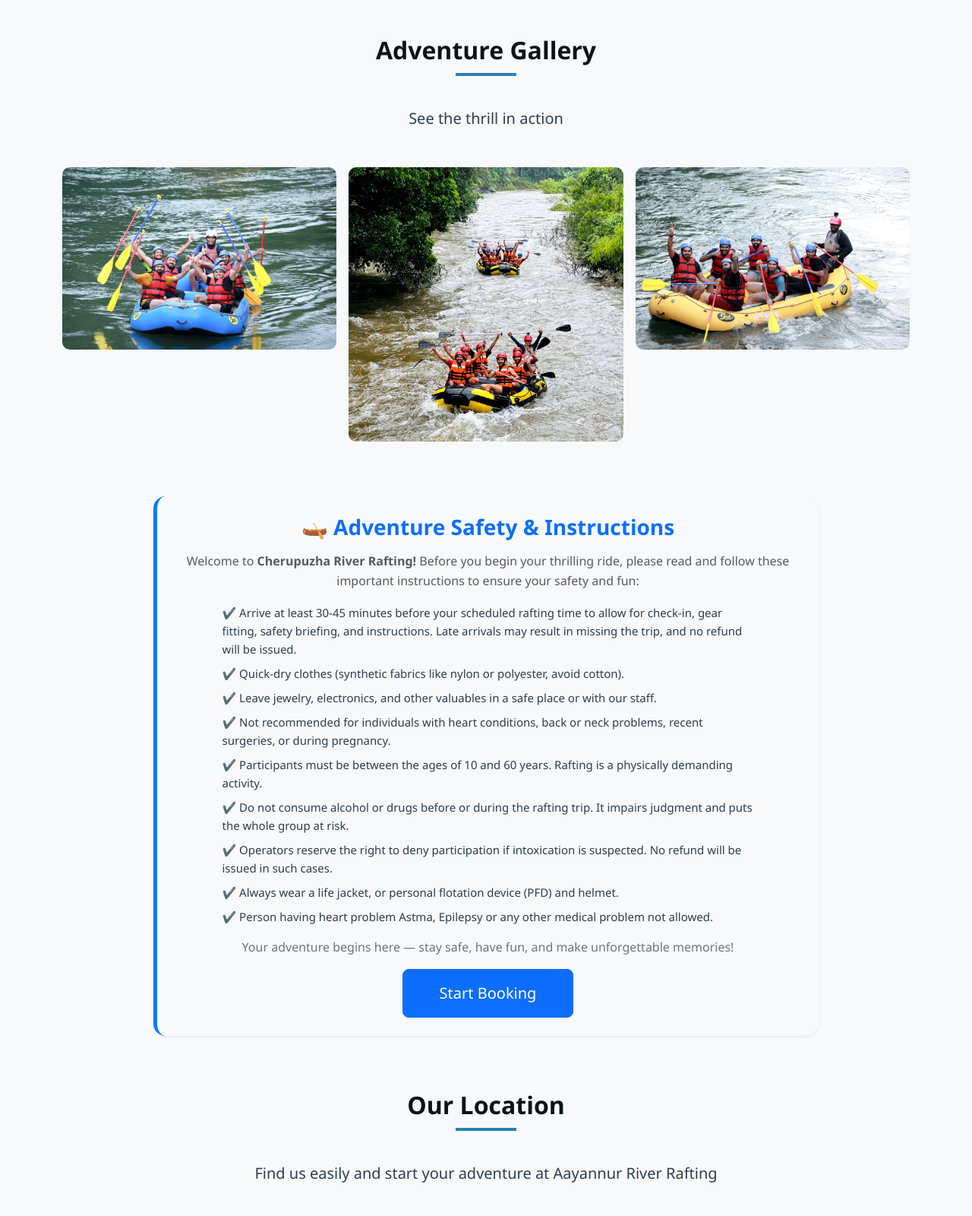
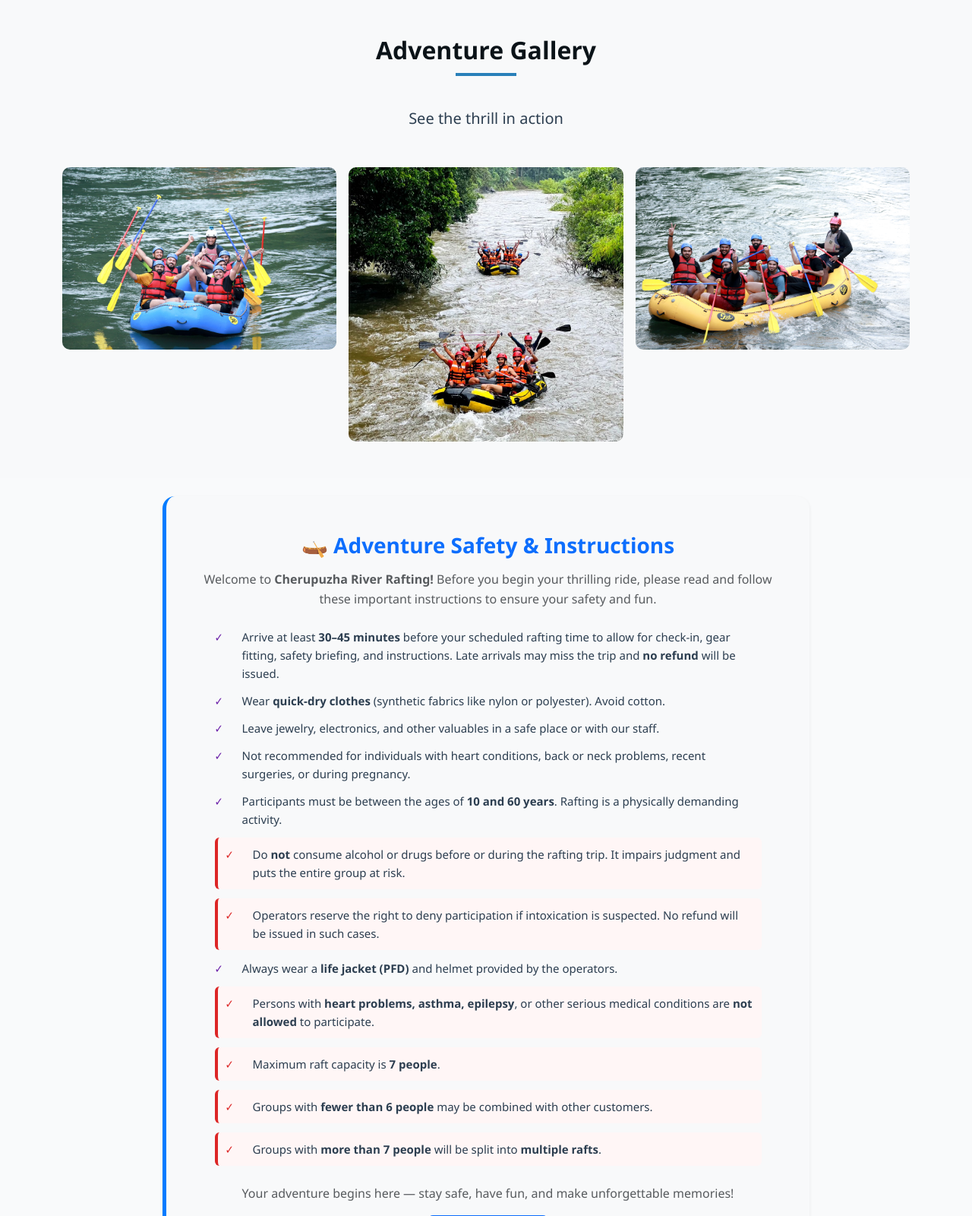
Before and after one commit to lerarestechnologies-gif/rafting, a Flask app: page / in a window 1280 px wide. Shown: the part 1686-3286 px from the top of the page at 76% size. Run offline with Flask 3, Linux system fonts and the light colour scheme; data that the repository does not hold is empty.

Commit message:
your message

```diff
--- a/routes/booking_routes.py
+++ b/routes/booking_routes.py
@@ -5,6 +5,7 @@ from utils.allocation_logic import allocate_raft, load_settings
 from utils.amount_calculator import calculate_total_amount
 from models.raft_model import ensure_rafts_for_date_slot
 from bson.objectid import ObjectId
+import re
 
 booking_bp = Blueprint('booking', __name__)
 
@@ -59,7 +60,17 @@ def book():
     if request.method == 'POST':
         name = request.form.get('name')
         email = request.form.get('email')
-        phone = request.form.get('phone')
+        phone = request.form.get("phone", "").strip()
+
+        # Validate: exactly 10 digits
+        if not re.fullmatch(r"\d{10}", phone):
+            flash("Please enter a valid 10-digit phone number.", "error")
+            return redirect(url_for("booking.book"))
+
+        # Attach country code
+        country_code = "+91"
+        full_phone = f"{country_code}{phone}"
+
         booking_date_str = request.form.get('booking_date')
         slot = request.form.get('slot')
         # validate booking date exists and is a proper future date
--- a/templates/home.html
+++ b/templates/home.html
@@ -150,34 +150,139 @@
   </section>
 
   <!-- Instructions Section -->
-  <section class="instructions-section text-center py-4" id="instructions">
-    <div class="container" style="max-width: 900px;">
-      <div class="instruction-box p-4 shadow-sm bg-light rounded-4">
-        <h3 class="fw-bold text-primary mb-3">🛶 Adventure Safety & Instructions</h3>
-        <p class="text-muted">
-          Welcome to <strong>Cherupuzha River Rafting!</strong> Before you begin your thrilling ride,
-          please read and follow these important instructions to ensure your safety and fun:
-        </p>
-        <ul class="text-start mx-auto mt-3" style="max-width: 700px;">
-          <li>✔️ Arrive at least 30-45 minutes before your scheduled rafting time to allow for check-in, gear fitting, safety briefing, and instructions. Late arrivals may result in missing the trip, and no refund will be issued.</li>
-          <li>✔️ Quick-dry clothes (synthetic fabrics like nylon or polyester, avoid cotton).</li>
-          <li>✔️ Leave jewelry, electronics, and other valuables in a safe place or with our staff.</li>
-          <li>✔️ Not recommended for individuals with heart conditions, back or neck problems, recent surgeries, or during pregnancy.</li>
-          <li>✔️ Participants must be between the ages of 10 and 60 years. Rafting is a physically demanding activity.</li>
-          <li>✔️ Do not consume alcohol or drugs before or during the rafting trip. It impairs judgment and puts the whole group at risk.</li>
-          <li>✔️ Operators reserve the right to deny participation if intoxication is suspected. No refund will be issued in such cases.</li>
-          <li>✔️ Always wear a life jacket, or personal flotation device (PFD) and helmet.</li>
-          <li>✔️ Person having heart problem Astma, Epilepsy or any other medical problem not allowed.</li>
+  <section class="instructions-section py-4" id="instructions">
+  <div class="container mx-auto px-4" style="max-width: 900px;">
+    <div class="instruction-box p-5 shadow-sm bg-light rounded-4">
 
-        </ul>
-        <p class="text-secondary mt-3">
-          Your adventure begins here — stay safe, have fun, and make unforgettable memories!
-        </p>
-              <a href="{{ url_for('booking.book') }}" class="btn btn-primary btn-lg px-5 py-3">Start Booking</a>
+      <h3 class="fw-bold text-primary mb-3 text-center">
+        🛶 Adventure Safety & Instructions
+      </h3>
 
+      <p class="text-muted text-center mb-4">
+        Welcome to <strong>Cherupuzha River Rafting!</strong>
+        Before you begin your thrilling ride, please read and follow these important
+        instructions to ensure your safety and fun.
+      </p>
+
+      <ul class="mx-auto text-start list-none p-0" style="max-width:720px;">
+
+        <li style="display:grid;grid-template-columns:24px 1fr;column-gap:12px;margin-bottom:12px;">
+          <span style="color:#6b21a8;font-weight:600;">✓</span>
+          <span>
+            Arrive at least <strong>30–45 minutes</strong> before your scheduled rafting time
+            to allow for check-in, gear fitting, safety briefing, and instructions.
+            Late arrivals may miss the trip and <strong>no refund</strong> will be issued.
+          </span>
+        </li>
+
+        <li style="display:grid;grid-template-columns:24px 1fr;column-gap:12px;margin-bottom:12px;">
+          <span style="color:#6b21a8;font-weight:600;">✓</span>
+          <span>
+            Wear <strong>quick-dry clothes</strong> (synthetic fabrics like nylon or polyester).
+            Avoid cotton.
+          </span>
+        </li>
+
+        <li style="display:grid;grid-template-columns:24px 1fr;column-gap:12px;margin-bottom:12px;">
+          <span style="color:#6b21a8;font-weight:600;">✓</span>
+          <span>
+            Leave jewelry, electronics, and other valuables in a safe place or with our staff.
+          </span>
+        </li>
+
+        <li style="display:grid;grid-template-columns:24px 1fr;column-gap:12px;margin-bottom:12px;">
+          <span style="color:#6b21a8;font-weight:600;">✓</span>
+          <span>
+            Not recommended for individuals with heart conditions, back or neck problems,
+            recent surgeries, or during pregnancy.
+          </span>
+        </li>
+
+        <li style="display:grid;grid-template-columns:24px 1fr;column-gap:12px;margin-bottom:12px;">
+          <span style="color:#6b21a8;font-weight:600;">✓</span>
+          <span>
+            Participants must be between the ages of <strong>10 and 60 years</strong>.
+            Rafting is a physically demanding activity.
+          </span>
+        </li>
+
+        <li style="display:grid;grid-template-columns:24px 1fr;column-gap:12px;margin-bottom:12px;
+                   background:#fff6f6;border-left:4px solid #dc2626;padding:10px;border-radius:6px;">
+          <span style="color:#dc2626;font-weight:700;">✓</span>
+          <span>
+            Do <strong>not</strong> consume alcohol or drugs before or during the rafting trip.
+            It impairs judgment and puts the entire group at risk.
+          </span>
+        </li>
+
+        <li style="display:grid;grid-template-columns:24px 1fr;column-gap:12px;margin-bottom:12px;
+                   background:#fff6f6;border-left:4px solid #dc2626;padding:10px;border-radius:6px;">
+          <span style="color:#dc2626;font-weight:700;">✓</span>
+          <span>
+            Operators reserve the right to deny participation if intoxication is suspected.
+            No refund will be issued in such cases.
+          </span>
+        </li>
+
+        <li style="display:grid;grid-template-columns:24px 1fr;column-gap:12px;margin-bottom:12px;">
+          <span style="color:#6b21a8;font-weight:600;">✓</span>
+          <span>
+            Always wear a <strong>life jacket (PFD)</strong> and helmet provided by the operators.
+          </span>
+        </li>
+
+        <li style="display:grid;grid-template-columns:24px 1fr;column-gap:12px;margin-bottom:12px;
+                   background:#fff6f6;border-left:4px solid #dc2626;padding:10px;border-radius:6px;">
+          <span style="color:#dc2626;font-weight:700;">✓</span>
+          <span>
+            Persons with <strong>heart problems, asthma, epilepsy</strong>, or other serious
+            medical conditions are <strong>not allowed</strong> to participate.
+          </span>
+        </li>
+
+        <li style="display:grid;grid-template-columns:24px 1fr;column-gap:12px;margin-bottom:12px;
+                   background:#fff6f6;border-left:4px solid #dc2626;padding:10px;border-radius:6px;">
+          <span style="color:#dc2626;font-weight:700;">✓</span>
+          <span>
+            Maximum raft capacity is <strong>7 people</strong>.
+          </span>
+        </li>
+
+        <li style="display:grid;grid-template-columns:24px 1fr;column-gap:12px;margin-bottom:12px;
+                   background:#fff6f6;border-left:4px solid #dc2626;padding:10px;border-radius:6px;">
+          <span style="color:#dc2626;font-weight:700;">✓</span>
+          <span>
+            Groups with <strong>fewer than 6 people</strong> may be combined with other customers.
+          </span>
+        </li>
+
+        <li style="display:grid;grid-template-columns:24px 1fr;column-gap:12px;margin-bottom:12px;
+                   background:#fff6f6;border-left:4px solid #dc2626;padding:10px;border-radius:6px;">
+          <span style="color:#dc2626;font-weight:700;">✓</span>
+          <span>
+            Groups with <strong>more than 7 people</strong> will be split into
+            <strong>multiple rafts</strong>.
+          </span>
+        </li>
+
+      </ul>
+
+      <p class="text-center text-muted mt-4">
+        Your adventure begins here — stay safe, have fun, and make unforgettable memories!
+      </p>
+      <div class="text-center mt-3">
+        <a href="{{ url_for('booking.book') }}"
+          class="btn btn-primary btn-lg">
+          Start Booking
+        </a>
       </div>
+
+
     </div>
-  </section>
+  </div>
+</section>
+
+
 
   <!-- Location Section -->
   <section class="py-5 bg-light" id="location">
@@ -291,7 +396,7 @@
             <hr class="my-4 bg-light">
 
             <div class="text-center">
-                <p class="mb-0">&copy; 2023 Cherupuzha River Rafting. All rights reserved.</p>
+                <p class="mb-0">&copy; 2025 Cherupuzha River Rafting. All rights reserved.</p>
             </div>
         </div>
     </footer>
```
Also changed, not shown: routes/admin_routes.py (+30 -0 lines), templates/admin_dashboard.html (+43 -18 lines), templates/booking.html (+27 -1 lines).
